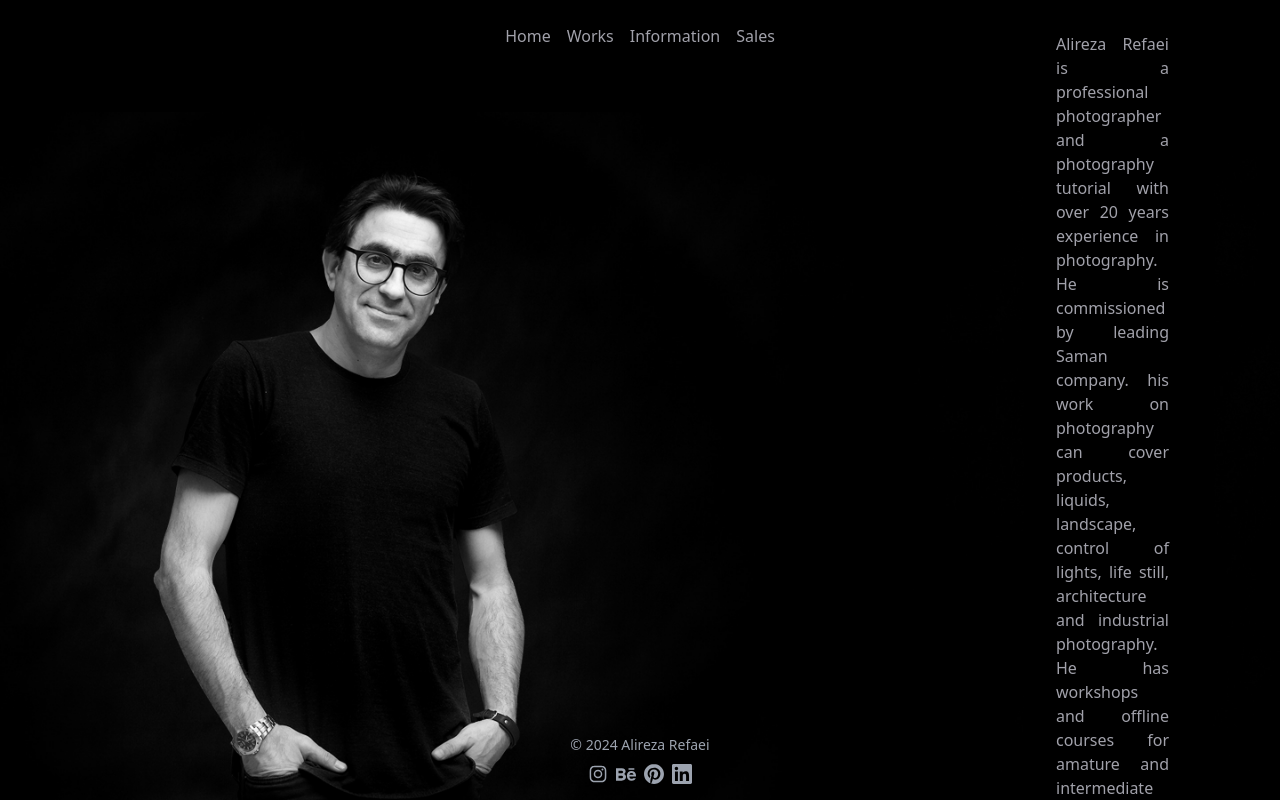
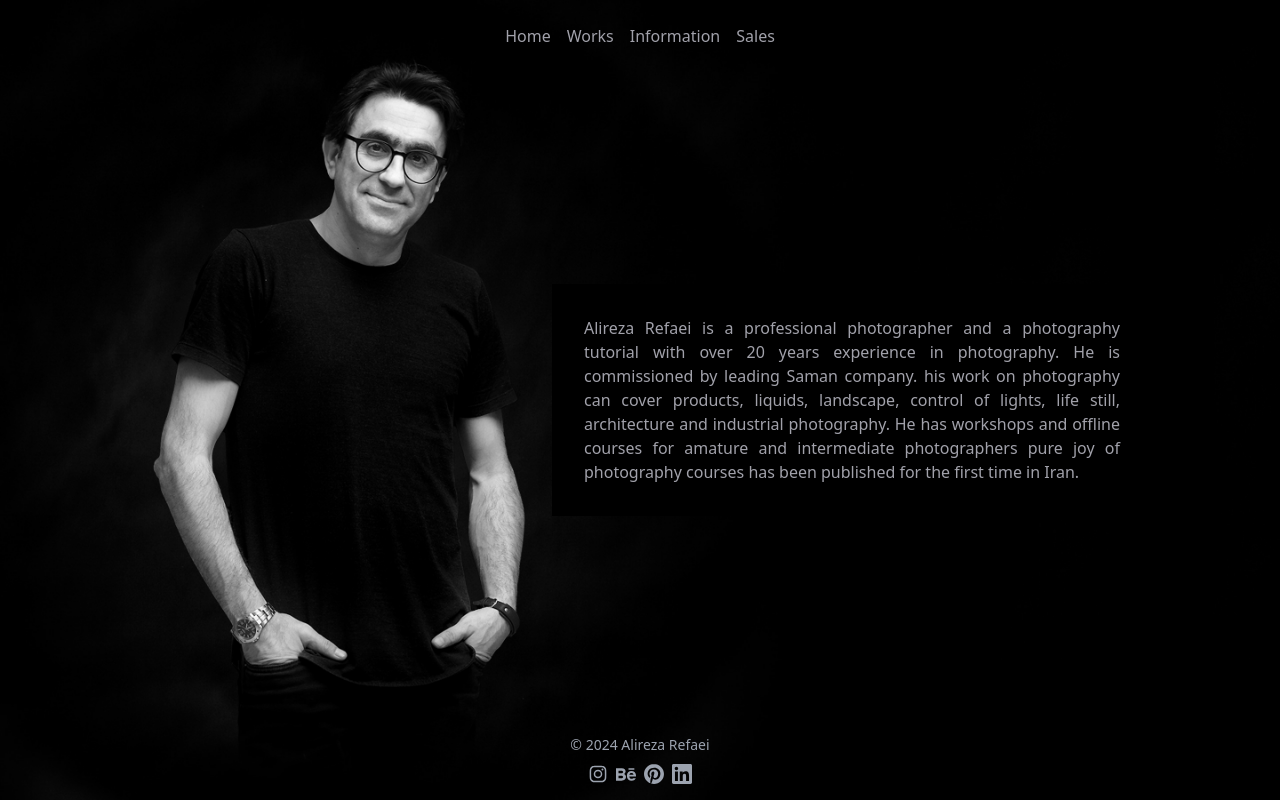
Before and after one commit to Emjayi/refaee-photography, a Next.js app: page /about in a window 1280 px wide. Shown: the top 800 px of the page. Built offline with nearby package versions, Linux system fonts and the light colour scheme.

Commit message:
about page changed

```diff
--- a/src/app/about/page.tsx
+++ b/src/app/about/page.tsx
@@ -8,9 +8,14 @@ const Page: NextPage = () => {
     return (
         <>
             <div className='md:flex items-center bg-black'>
-                <Image alt='About Alireza' src={alireza} className='h-[100dvh] object-contain justify-self-start hidden md:block' />
+                <Image alt='About Alireza' src={alireza} className='h-[100dvh] object-contain object-left justify-self-start hidden md:block' />
                 <Image alt='About Alireza' src={alirezaMobile} className='h-[80dvh] object-contain justify-self-start block md:hidden' />
-                <p className='px-8 md:px-8 md:-ml-64 md:mr-32 text-justify py-8 bg-black text-zinc-400'>
+                <p className='px-8 hidden text-justify py-8 bg-black text-zinc-400'>
+                    Alireza Refaei is a professional photographer and a photography tutorial with over 20 years experience in photography. He is commissioned by leading Saman company. his work on photography can cover products, liquids, landscape, control of lights, life still, architecture and industrial photography.
+                    He has workshops and offline courses for amature and intermediate photographers
+                    pure joy of photography courses has been published for the first time in Iran.
+                </p>
+                <p className='px-8 absolute w-[600px] right-32 text-justify py-8 bg-black text-zinc-400'>
                     Alireza Refaei is a professional photographer and a photography tutorial with over 20 years experience in photography. He is commissioned by leading Saman company. his work on photography can cover products, liquids, landscape, control of lights, life still, architecture and industrial photography.
                     He has workshops and offline courses for amature and intermediate photographers
                     pure joy of photography courses has been published for the first time in Iran.
--- a/src/app/works/[category]/[param]/page.tsx
+++ b/src/app/works/[category]/[param]/page.tsx
@@ -7,7 +7,6 @@ import { IKImage } from 'imagekitio-react';
 import { ImageContext } from '@/contexts/ImageContext';
 import Loading from '@/app/loading';
 import { motion } from 'framer-motion';
-import { set } from 'date-fns';
 
 const urlEndpoint = process.env.NEXT_PUBLIC_IMAGEKIT_URL_ENDPOINT;
 
--- a/src/components/contact.tsx
+++ b/src/components/contact.tsx
@@ -30,17 +30,6 @@ const Contact: FC = () => {
             setIsLoading(false);
         }
     }
-
-    const handleWhatsAppClick = () => {
-        const phoneNumber = '1234567890'; // Replace with your WhatsApp number
-        const message = encodeURIComponent('Hello, I would like to get in touch!');
-        window.open(`https://wa.me/${phoneNumber}?text=${message}`, '_blank');
-    };
-
-    const handleAnotherAction = () => {
-        // Define the action for the other button
-        alert('Another action triggered!');
-    };
 
     return (
         <form onSubmit={handleSubmit(onSubmit)}>
```
Also changed, not shown: 1 other file (tests, documents, lock files or other folders).
